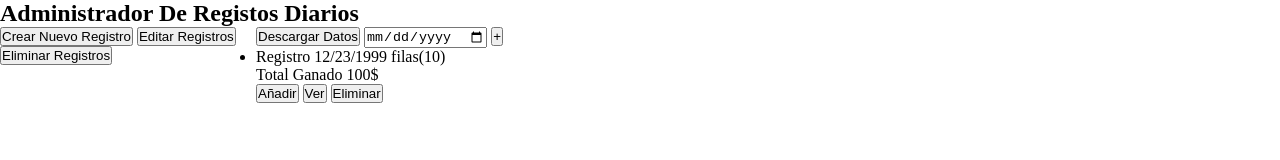
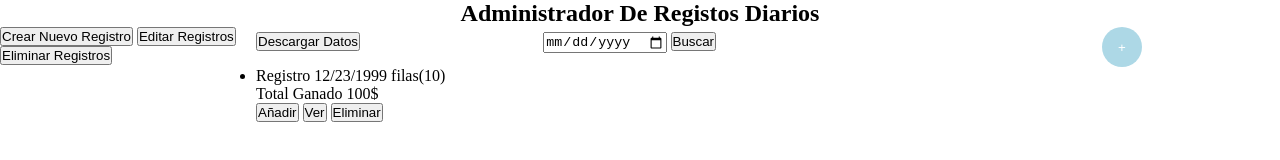
Before and after one commit to DJ-Web-design/excel-management, a website: page public/index.html in a window 1280 px wide. Drawn offline with Linux system fonts and the light colour scheme.

```diff
--- a/public/css/index.css
+++ b/public/css/index.css
@@ -46,3 +46,25 @@
 	width: 70%;
 	float: left;
 }
+#app-main #title {
+	text-align: center;
+}
+#app-main #tools-container {
+	position: relative;
+	height: 40px;
+}
+#app-main #tools-container #add-plus {
+	border-radius: 50%;
+	color: white;
+	width: 40px;
+	height: 40px;
+	background-color: lightblue;
+	border: none;
+	position: absolute;
+	right: 10px;
+	cursor: pointer
+}
+#app-main #tools-container #search-control {
+	margin: 5px 20%;
+	display: inline-block;
+}
--- a/public/index.html
+++ b/public/index.html
@@ -12,16 +12,21 @@
 		<!--<splash-screen v-if="splash"></splash-screen>
 		<db-content v-else></db-content>-->
 		<div id="app-main">
-			<h2>Administrador De Registos Diarios</h2>
-			<button>Descargar Datos</button>
-			<input type="date" name="">
-			<button>+</button>
+			<h2 id="title">Administrador De Registos Diarios</h2>
 			<aside id="lateral">
 				<button>Crear Nuevo Registro</button>
 				<button>Editar Registros</button>
 				<button>Eliminar Registros</button>
 			</aside>
 			<div id="registros">
+				<div id="tools-container">
+					<button id="download-data">Descargar Datos</button>
+					<div id="search-control">
+						<input type="date" name="">
+						<button>Buscar</button>
+					</div>
+					<button id="add-plus">+</button>
+				</div>
 				<ul>
 					<li>
 						<span>Registro 12/23/1999</span>
```
Also changed, not shown: index.js (+4 -4 lines), package.json (+7 -3 lines), 2 other files.
